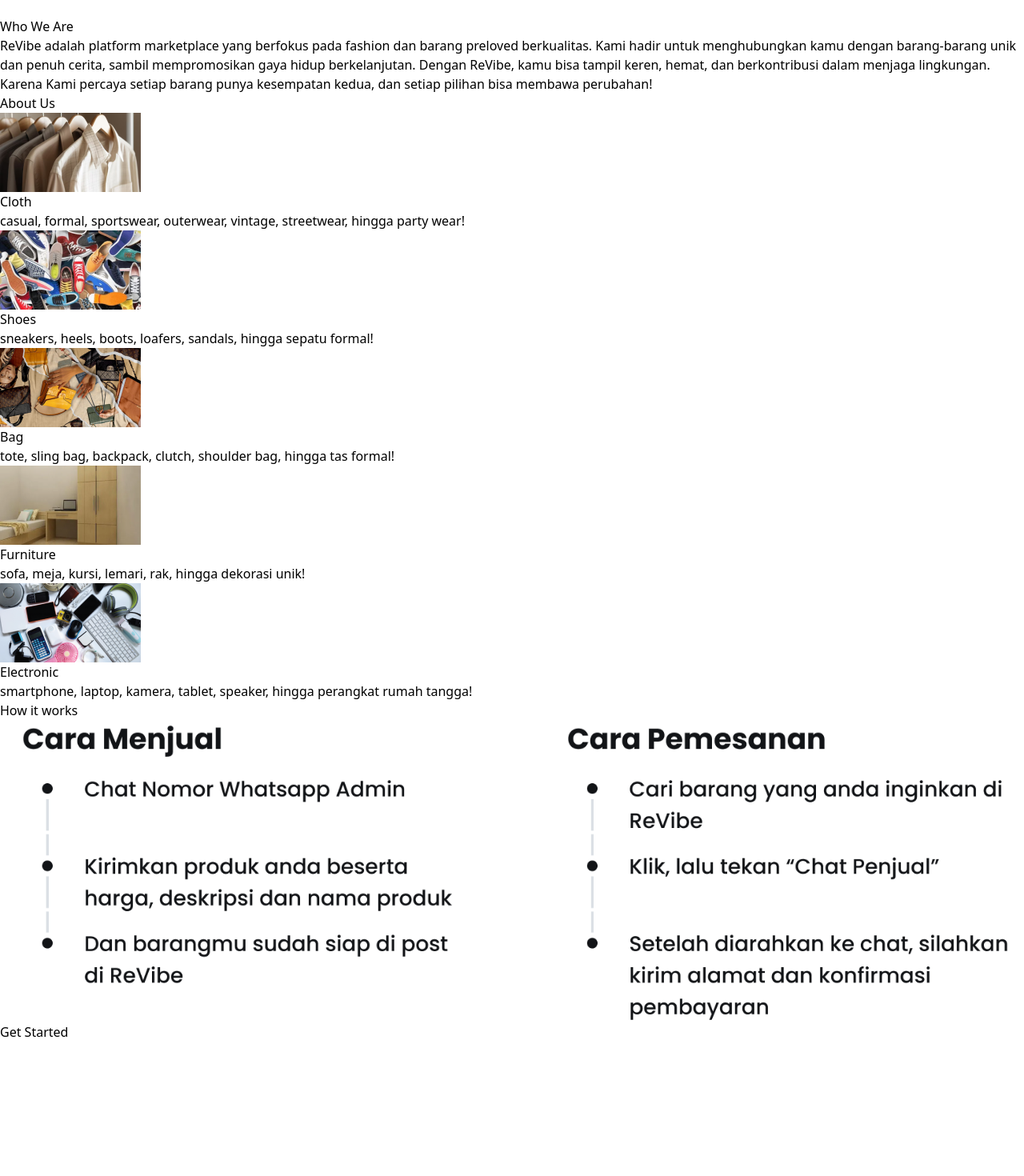
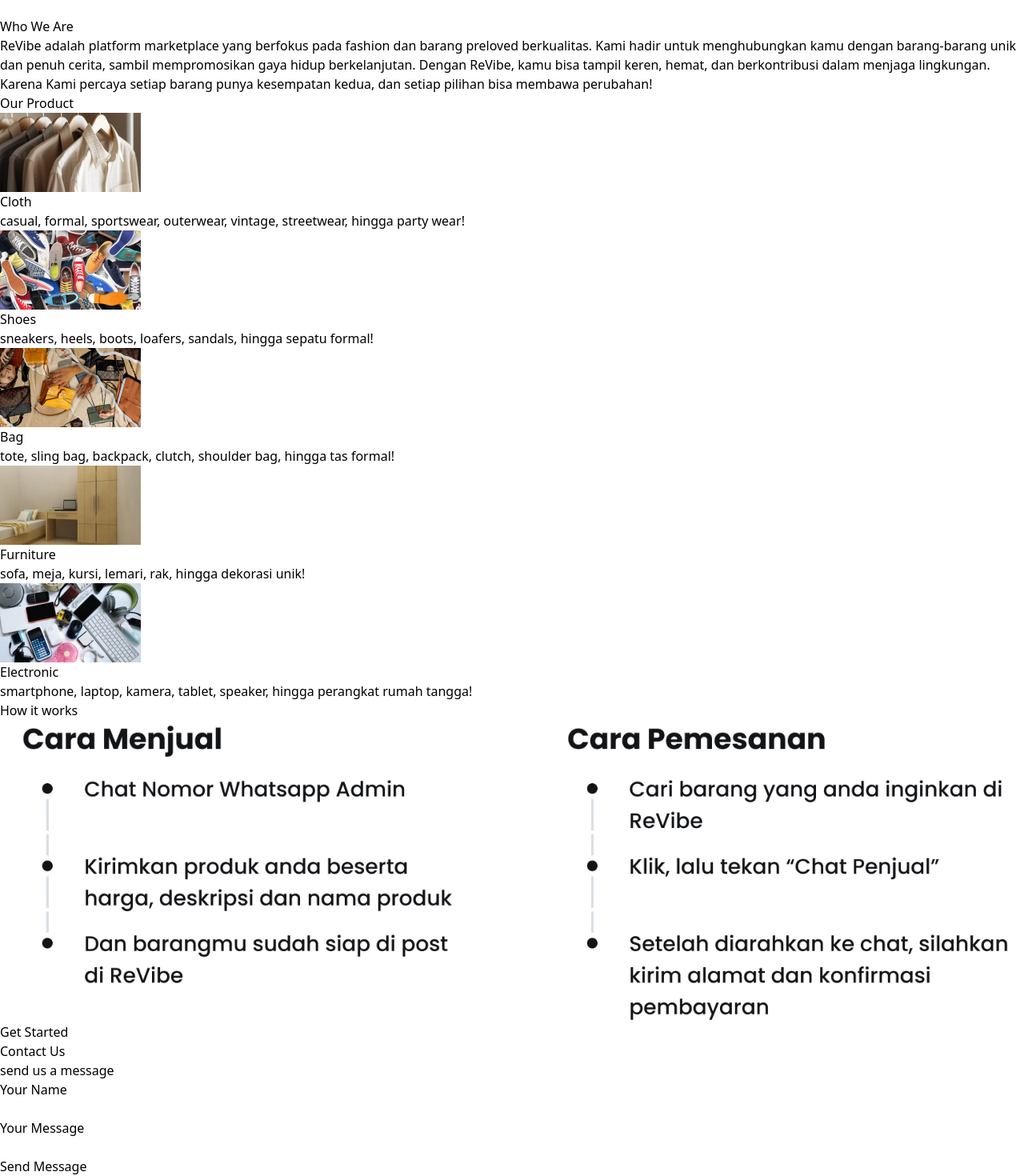
Before and after one commit to nzsnyn/revibe-landingpage, a React (Vite) app: page / in a window 1280 px wide. Shown: the part 1672-3142 px from the top of the page at 80% size. Before the commit the page ends 2974 px from the top, so only its background shows below. Built offline with nearby package versions, Linux system fonts and the light colour scheme.

Commit message:
Add Contact component and update section IDs for improved structure

```diff
--- a/src/App.jsx
+++ b/src/App.jsx
@@ -3,14 +3,16 @@
 import Hero from './components/Hero'
 import About from './components/About'
 import HowTo from './components/HowTo'
+import Contact from './components/Contact'
 
 const App = () => {
   return (
     <div>
-        <Navbar />
-        <Hero />
-        <About />
-        <HowTo />
+      <Navbar />
+      <Hero />
+      <About />
+      <HowTo />
+      <Contact />
     </div>
   )
 }
--- a/src/components/About.jsx
+++ b/src/components/About.jsx
@@ -91,8 +91,8 @@
             </div>
 
 
-            <div className='container px-4 py-8 mx-auto'>
-                <h1 className='mb-8 text-2xl font-bold text-center'>About Us</h1>
+            <div className='container px-4 py-8 mx-auto' id='product'>
+                <h1 className='mb-8 text-2xl font-bold text-center'>Our Product</h1>
                 <div className='grid grid-cols-1 gap-6 sm:grid-cols-2 md:grid-cols-3 lg:grid-cols-4'>
                     {cardContent.map((item, index) => (
                         <div key={index} className='flex flex-col items-center p-4 border rounded-lg shadow-sm'>
--- /dev/null
+++ b/src/components/Contact.jsx
@@ -0,0 +1,42 @@
+import React, { useState } from 'react'
+
+const Contact = () => {
+    const [name, setName] = useState('');
+    const [message, setMessage] = useState('');
+    const [status, setStatus] = useState('');
+    const handleSubmit = (e) => {
+        e.preventDefault();
+        window.location.href = `mailto:revibecart@gmail.com?subject=Contact Form Submission&body=Name: ${name}%0D%0AMessage: ${message}`;
+    }
+
+    return (
+        <div className='w-full px-4 mx-auto md:w-3/4'>
+            <h1 className='pt-4 pb-4 text-2xl font-bold md:text-4xl md:pt-8 md:pb-6'>Contact Us</h1>
+            <p className='mb-4 text-lg font-light md:text-2xl md:mb-6'>send us a message</p>
+
+            <form onSubmit={handleSubmit}>
+                <label htmlFor="name">Your Name</label><br />
+                <input
+                    type="text"
+                    id="name"
+                    className='w-full mb-4 border rounded'
+                    value={name}
+                    onChange={(e) => setName(e.target.value)}
+                    required
+                /><br />
+                <label htmlFor="message">Your Message</label><br />
+                <input
+                    type="text"
+                    id="message"
+                    className='w-full mb-4 border rounded'
+                    value={message}
+                    onChange={(e) => setMessage(e.target.value)}
+                    required
+                /><br />
+                <button type="submit" className='px-4 py-2 mb-10 text-white bg-blue-500 rounded'>Send Message</button>
+            </form>
+        </div>
+    )
+}
+
+export default Contact
--- a/src/components/Hero.jsx
+++ b/src/components/Hero.jsx
@@ -3,8 +3,8 @@
 
 const Hero = () => {
     return (
-        <div id='home'>
-            <img className='pt-24  rounded-sm mx-auto' src={hero} alt="Hero Image" />
+        <div id='hero'>
+            <img className='pt-24 mx-auto rounded-sm' src={hero} alt="Hero Image" />
         </div>
     )
 }
--- a/src/components/HowTo.jsx
+++ b/src/components/HowTo.jsx
@@ -3,7 +3,7 @@
 
 const HowTo = () => {
     return (
-        <div className='p-4'>
+        <div className='p-4' id='howto'>
             <h1 className='text-2xl font-bold text-center sm:text-3xl md:text-4xl mt-9'>How it works</h1>
             <img className='w-full mx-auto mt-10 sm:w-5/6 md:w-4/6' src={tutor} alt="How to" />
 
```
